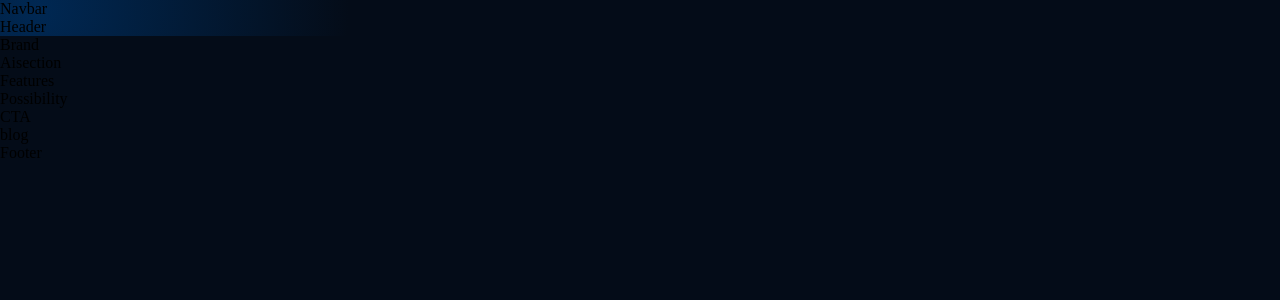
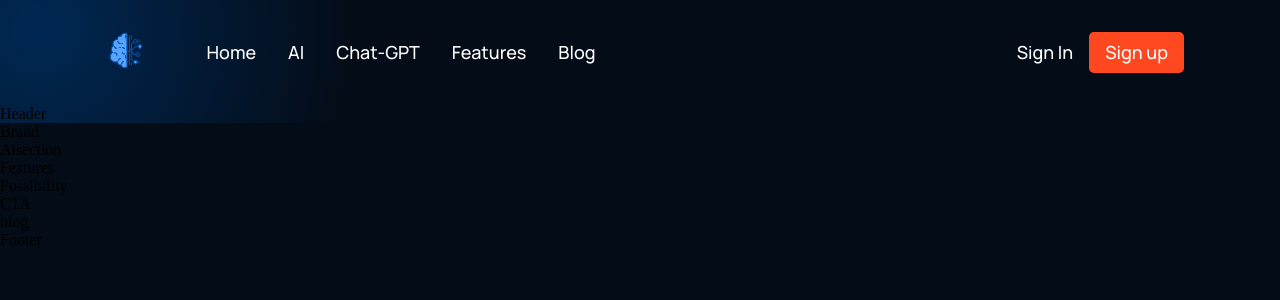
Before and after one commit to omartoaba/AISite_React, a React (Create React App) app: page / in a window 1280 px wide. Shown: the top 300 px of the page. Built offline with nearby package versions, Linux system fonts and the light colour scheme.

Commit message:
styling the navbar

```diff
--- a/src/components/navbar/Navbar.jsx
+++ b/src/components/navbar/Navbar.jsx
@@ -1,8 +1,27 @@
 import React from 'react'
+
+import logo from '../../assets/ai.png'
 import './navbar.css'
 const Navbar = () => {
   return (
-    <div>Navbar</div>
+    <div className='ai__navbar'>
+      <div className="ai__navbar-links">
+        <div className="ai__navbar-links_logo">
+          <img src={logo}  alt='logo'/>
+        </div>
+        <div className="ai__navbar-links_container">
+            <p><a href='#home'>Home</a></p>
+            <p><a href='#ai'>AI</a></p>
+            <p><a href='#possibility'>Chat-GPT</a></p>
+            <p><a href='#home'>Features</a></p>
+            <p><a href='#blog'>Blog</a></p>
+        </div>
+        <div className="ai__navbar-sign">
+          <p>Sign in</p>
+          <button type='button'>Sign up</button>
+        </div>
+      </div>
+    </div>
   )
 }
 
--- a/src/components/navbar/navbar.css
+++ b/src/components/navbar/navbar.css
@@ -0,0 +1,55 @@
+.ai__navbar{
+    display: flex;
+    justify-content: space-between;
+    align-items: center;
+    padding: 2rem 6rem;
+}
+.ai__navbar-links{
+    flex: 1;
+    display: flex;
+    justify-content: flex-start;
+    align-items: center;
+}
+
+.ai__navbar-links_logo{
+    margin-right: 2rem;
+}
+.ai__navbar-links_logo img{
+    width: 62.56px;
+    height: 36.02px;
+    object-fit: contain;
+
+}
+.ai__navbar-links_container{
+    flex: 1;
+    display: flex;
+}
+.ai__navbar-sign{
+    display: flex;
+    justify-content: flex-end;
+    align-items: center;
+}
+p{
+    color: #fff;
+    font-family: var(--font-family);
+    font-weight: 500;
+    font-size: 18px;
+    line-height: 25px;
+    text-transform: capitalize;
+
+    margin: 0 1rem;
+    cursor: pointer;
+}
+.ai__navbar-sign button{
+    padding: 0.5rem 1rem;
+    color: #fff;
+    background: #FF4820;
+    font-family: var(--font-family);
+    font-weight: 500;
+    font-size: 18px;
+    line-height: 25px;
+    border-radius: 5px;
+    border: none;
+    outline: none;
+    cursor: pointer;
+}
```
Also changed, not shown: src/assets/ai.png (added).
